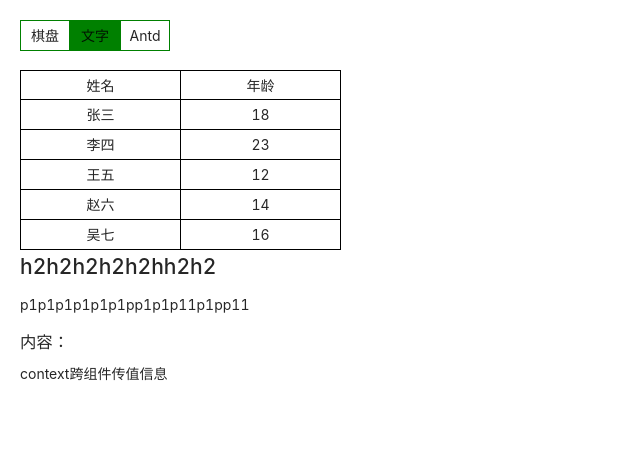
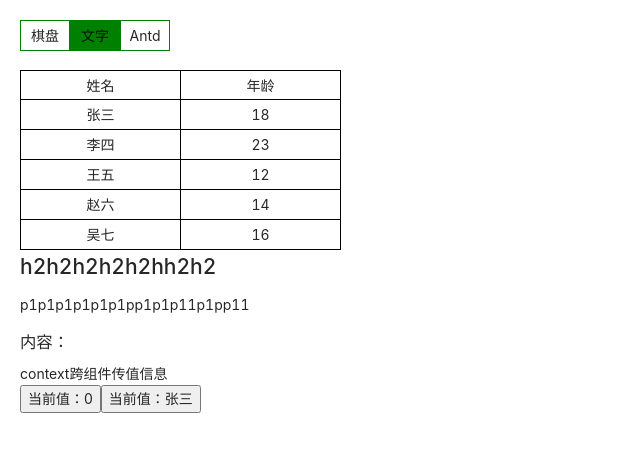
Before and after one commit to MoGenMoGen/helloReact, a React app: page / in a window 1280 px wide. Both pictures are taken after a click on the element "文字". Shown: the top 452 px of the page, without its empty margins (0-640 px from the left). Built offline with nearby package versions, Linux system fonts and the light colour scheme.

Commit message:
useState、useEffect学习

```diff
--- a/src/text/text.js
+++ b/src/text/text.js
@@ -1,4 +1,4 @@
-import React, { createContext } from 'react';
+import React, { createContext, useState, useEffect } from 'react';
 import Compose from '../compose/compose'
 import NamedSlot from '../namedSlot/namedSlot'
 
@@ -6,12 +6,36 @@ import './text.css'
 import './text.scss'
 // import styles from './text.less'
 const { Provider, Consumer } = createContext();
+/**
+    * 在修改数据之后 把count值放在页面标题中
+    * 1.导入useEffect函数
+    * 2.在函数组件中执行 传入回调 并且定义副作用
+    * 3.当我们通过修改状态更新组件时，副作用也会不断执行
+    *
+    * 依赖项控制副作用的执行时机
+    * 1.默认状态（无依赖项）
+    * 组件初始化的时候先执行一次 等到每次数据修改组件更新再次执行
+    * 2. 添加一个空数组依赖项
+    * 组件只在初始化的时候执行一次
+    * 3.依赖特定项
+    * 组件初始化执行一次 依赖的特定项发生变化的时重新执行
+    * 4.注意事项
+    * 只要在useEffect回调函数中用到的数据状态就应该出现在依赖项数组中声明 否则可能会有bug
+    * 某种意义上 hook的出现，就是想不用生命周期也能写业务代码
+    */
 function SubTextitem() {
+    const [count, setCount] = useState(0)
+    const [name, setName] = useState('张三')
+    console.log(11);
+    useEffect(() => {
+        document.title = name
+    }, [name])
     return (
         <div>
             <h3>内容：</h3>
             <Consumer>{value => <div>{value}</div>}</Consumer>
-
+            <button onClick={() => { setCount(count + 1) }}>当前值：{count}</button>
+            <button onClick={() => { setName(name + '1') }}>当前值：{name}</button>
         </div>
     )
 }
@@ -33,7 +57,7 @@ class Text extends React.Component {
                     { name: '赵六', age: 14, id: '4' },
                     { name: '吴七', age: 16, id: '5' },
                 ],
-                msg:'context跨组件传值信息'
+            msg: 'context跨组件传值信息'
         }
     }
     render() {
```
